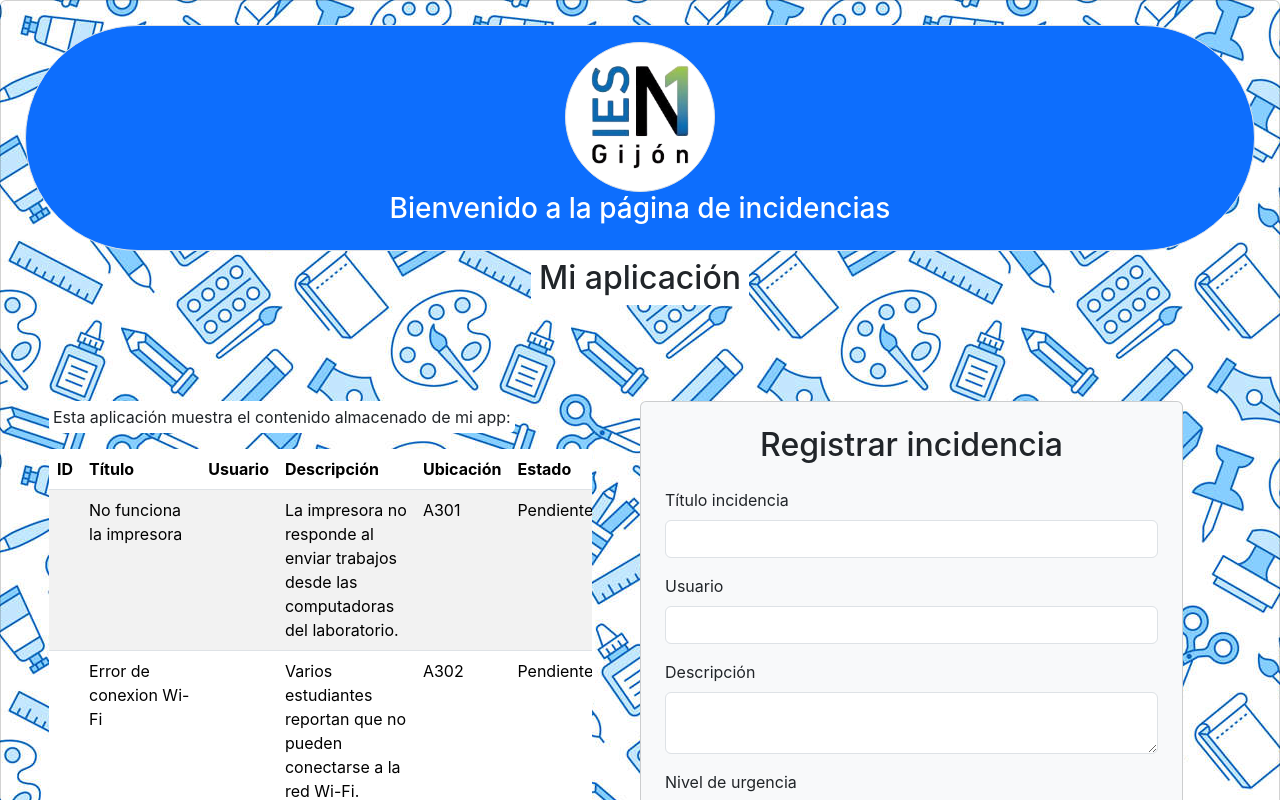
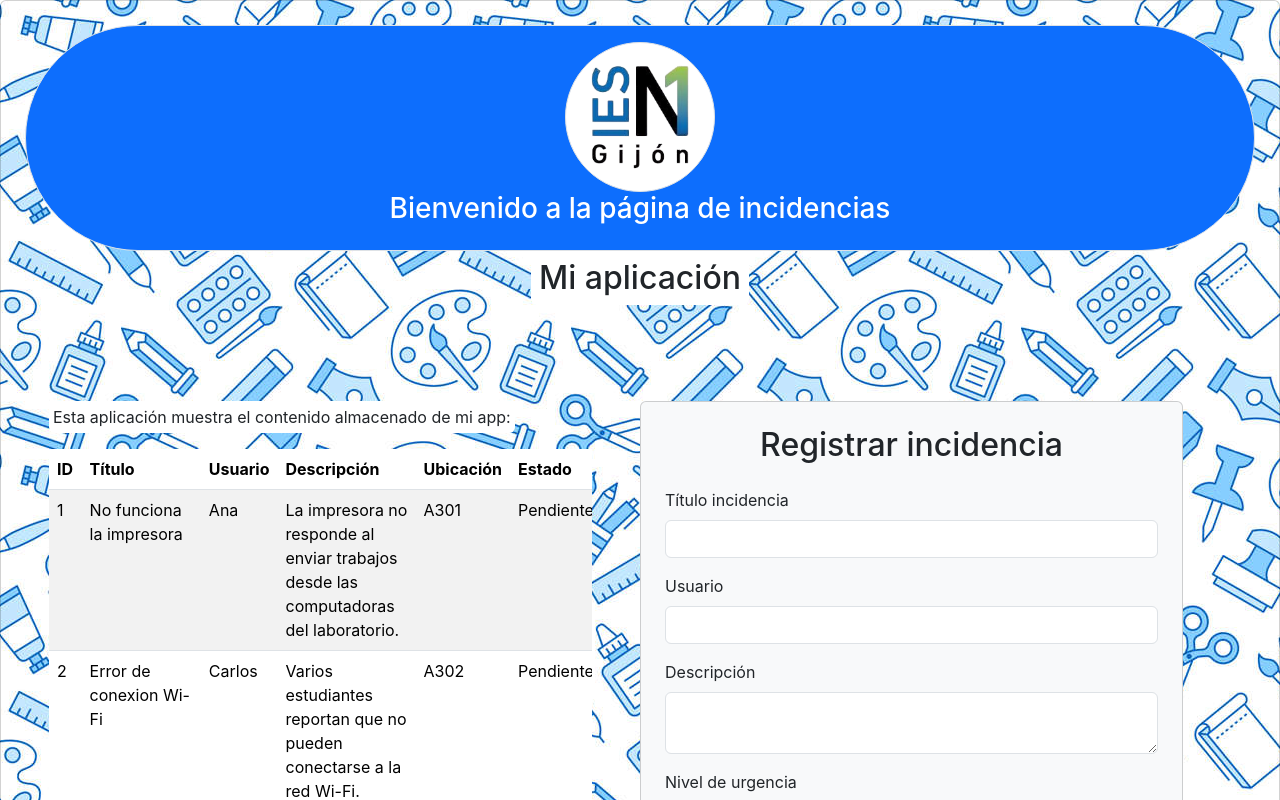
Before and after one commit to rominaruizdiaz/practicasUD2, a React (Create React App) app: page / in a window 1280 px wide. Shown: the top 800 px of the page. Built offline with nearby package versions, Linux system fonts and the light colour scheme; data requests are answered from the project's data file.

Commit message:
change: corrección de la llamada al json

```diff
--- a/src/components/miLista/miLista.js
+++ b/src/components/miLista/miLista.js
@@ -20,9 +20,9 @@ function MiLista(props) {
         <tbody>
           {props.incidencias.map((i, index) => (
             <tr key={index}>
-              <td>{i.id_incidencia}</td>
+              <td>{i.id}</td>
               <td>{i.titulo}</td>
-              <td>{i.id_usuario}</td>
+              <td>{i.usuario.nombre}</td>
               <td>{i.descripcion}</td>
               <td>{i.ubicacion}</td>
               <td>{i.estado}</td>
```
